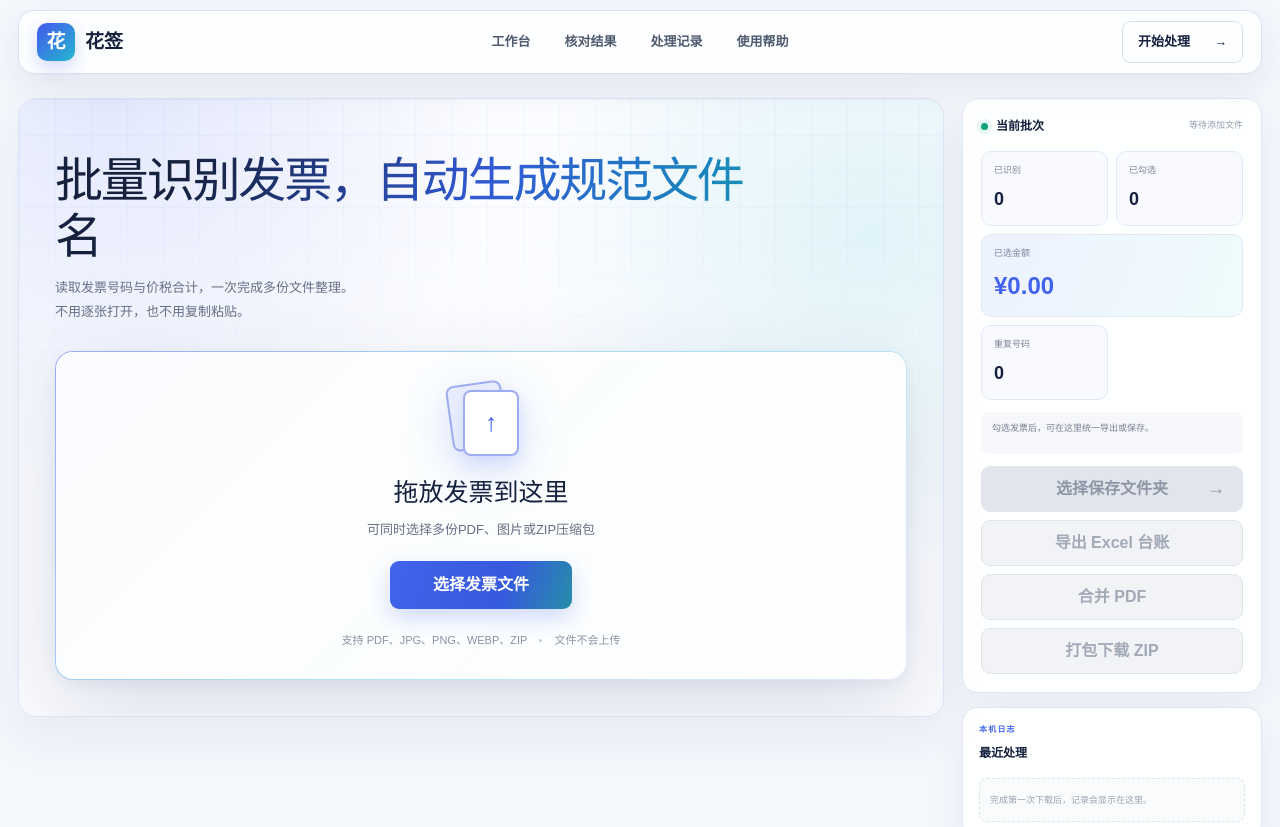
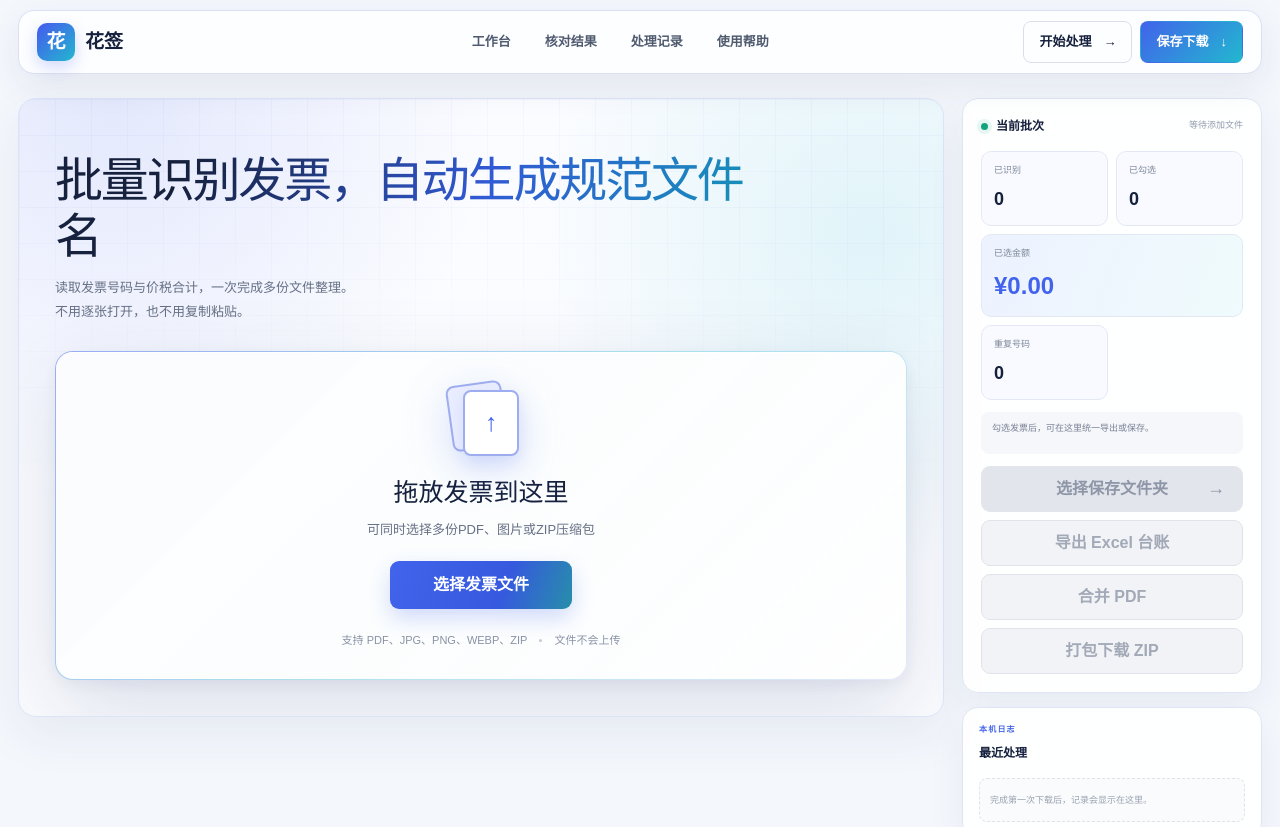
Before and after one commit to Luck-tong/xiaohua-invoice, a Next.js app: page /xiaohua-invoice/ in a window 1280 px wide. Shown: the top 827 px of the page. Built offline with nearby package versions, Linux system fonts and the light colour scheme.

Commit message:
Add save actions jump to header

```diff
--- a/app/globals.css
+++ b/app/globals.css
@@ -51,7 +51,7 @@ button {
   width: min(1200px, calc(100% - 48px));
   height: 64px;
   display: grid;
-  grid-template-columns: 220px 1fr 220px;
+  grid-template-columns: 180px 1fr auto;
   align-items: center;
   position: sticky;
   top: 10px;
@@ -65,6 +65,12 @@ button {
   backdrop-filter: blur(18px);
 }
 
+.header-actions {
+  justify-self: end;
+  display: flex;
+  gap: 8px;
+}
+
 .brand {
   display: inline-flex;
   align-items: center;
@@ -106,10 +112,9 @@ button {
 }
 
 .header-action {
-  justify-self: end;
-  display: flex;
-  align-items: center;
-  gap: 24px;
+  display: flex;
+  align-items: center;
+  gap: 12px;
   padding: 10px 15px;
   border: 1px solid #d9deea;
   border-radius: 8px;
@@ -117,6 +122,18 @@ button {
   text-decoration: none;
   font-size: 13px;
   font-weight: 700;
+}
+
+.save-action {
+  border-color: transparent;
+  color: #fff;
+  background: linear-gradient(135deg, var(--blue), var(--cyan));
+}
+
+.header-action.save-action:hover {
+  border-color: transparent;
+  color: #fff;
+  box-shadow: 0 8px 20px rgba(66, 99, 235, 0.2);
 }
 
 .header-action:hover {
@@ -1477,6 +1494,10 @@ button {
     gap: 14px;
   }
 
+  .start-action {
+    display: none;
+  }
+
   .hero {
     padding: 52px 14px 0;
   }
@@ -1730,6 +1751,7 @@ body {
 }
 
 .batch-sidebar {
+  scroll-margin-top: 92px;
   position: sticky;
   top: 92px;
 }
--- a/app/page.tsx
+++ b/app/page.tsx
@@ -716,10 +716,16 @@ export default function Home() {
           <a href="#history">处理记录</a>
           <a href="#help">使用帮助</a>
         </nav>
-        <a className="header-action" href="#tool">
-          开始处理
-          <span>→</span>
-        </a>
+        <div className="header-actions">
+          <a className="header-action start-action" href="#tool">
+            开始处理
+            <span>→</span>
+          </a>
+          <a className="header-action save-action" href="#batch-actions">
+            保存下载
+            <span>↓</span>
+          </a>
+        </div>
       </header>
 
       <section className="workspace-shell">
```
